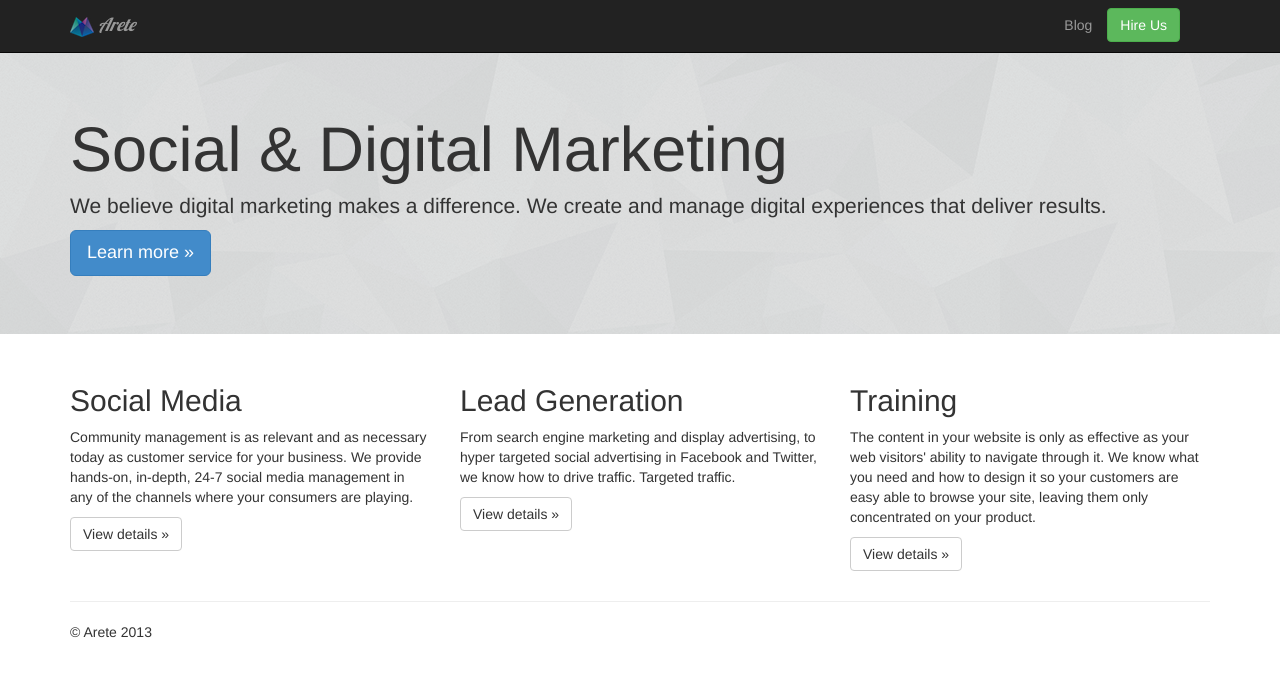
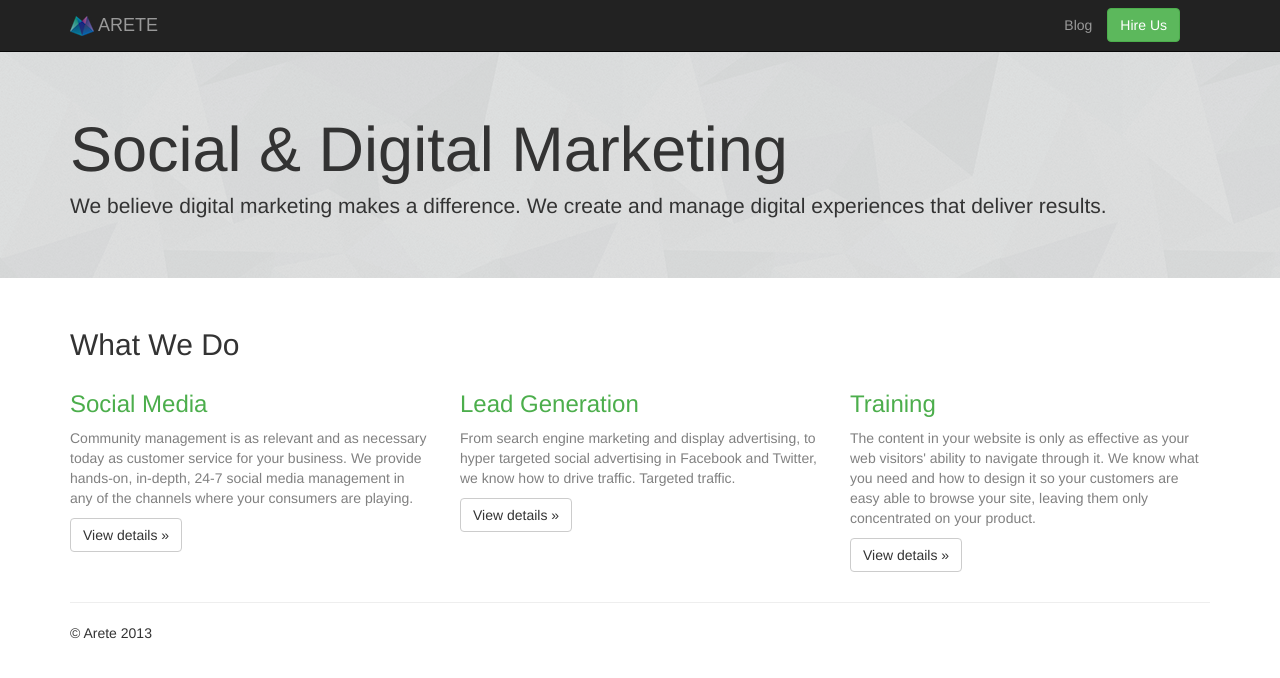
Before and after one commit to sabondano/arete, a Jekyll site: the page built from index.html, in a window 1280 px wide. Shown: the top 678 px of the page. Built offline with Jekyll 4.4.1, drawn with Linux system fonts in a browser that asks for light colours; some web fonts are replaced; Markdown is read by kramdown in place of the engine named in the settings.

Commit message:
Added favicon, modified style for services section

```diff
--- a/_includes/head.html
+++ b/_includes/head.html
@@ -9,10 +9,10 @@
 <meta name="description" content="{{site.description}}" />
 {% endif %}
 
-<link rel="shortcut icon" href="img/ico/favicon.png">
+<link rel="shortcut icon" href="img/favicon.ico">
 
 <!-- Fonts -->
-<link href='http://fonts.googleapis.com/css?family=Lobster' rel='stylesheet' type='text/css'>
+<link href='http://fonts.googleapis.com/css?family=Francois+One' rel='stylesheet' type='text/css'>
 
 <!-- Bootstrap core CSS -->
 <link href="css/bootstrap.css" rel="stylesheet">
--- a/css/jumbotron.css
+++ b/css/jumbotron.css
@@ -7,11 +7,29 @@ body {
 
 /* Navbar */
 .brand-name {
+	font-family: 'Francois One', sans-serif;
+}
+
+/* Homepage Headline */
+.main-headline {
 	font-family: 'Lobster', cursive;
 }
 
-/* Homepage Headline */
 .shattered-pattern {
 	background-image: url(../img/shattered-pattern.png);
 	background-repeat: repeat;
 }
+
+/* What We Do */
+.section-title {
+	padding-bottom: 10px;
+}
+
+.services h3 {
+	font-weight: 400;
+	color: #4cae4c;
+}
+
+.services p {
+	color: #808080;
+}
--- a/index.html
+++ b/index.html
@@ -12,7 +12,7 @@ description: We believe social and digital marketing make a difference. We creat
         <span class="icon-bar"></span>
         <span class="icon-bar"></span>
       </button>
-      <a class="navbar-brand brand-name" href="#"><img src="img/arete-logo-small.png" alt="Arete Logo"> <em>Arete</em></a>
+      <a class="navbar-brand brand-name" href="#"><img src="img/arete-logo-small.png" alt="Arete Logo"> ARETE</a>
     </div>
     <div class="navbar-collapse collapse">
       <form class="navbar-form navbar-right">
@@ -30,25 +30,26 @@ description: We believe social and digital marketing make a difference. We creat
   <div class="container">
     <h1>Social & Digital Marketing</h1>
     <p>We believe digital marketing makes a difference. We create and manage digital experiences that deliver results.</p>
-    <p><a class="btn btn-primary btn-lg" href="/about.html">Learn more »</a></p>
   </div>
 </div>
 
 <div class="container">
+
+  <h2>What We Do</h2>
   <!-- Example row of columns -->
-  <div class="row">
+  <div class="row services">
     <div class="col-lg-4">
-      <h2>Social Media</h2>
+      <h3>Social Media</h3>
       <p>Community management is as relevant and as necessary today as customer service for your business. We provide hands-on, in-depth, 24-7 social media management in any of the channels where your consumers are playing. </p>
       <p><a class="btn btn-default" href="#">View details »</a></p>
     </div>
     <div class="col-lg-4">
-      <h2>Lead Generation</h2>
+      <h3>Lead Generation</h3>
       <p>From search engine marketing and display advertising, to hyper targeted social advertising in Facebook and Twitter, we know how to drive traffic. Targeted traffic. </p>
       <p><a class="btn btn-default" href="#">View details »</a></p>
    </div>
     <div class="col-lg-4">
-      <h2>Training</h2>
+      <h3>Training</h3>
       <p>The content in your website is only as effective as your web visitors' ability to navigate through it. We know what you need and how to design it so your customers are easy able to browse your site, leaving them only concentrated on your product. </p>
       <p><a class="btn btn-default" href="#">View details »</a></p>
     </div>
```
Also changed, not shown: img/favicon.ico (added).
